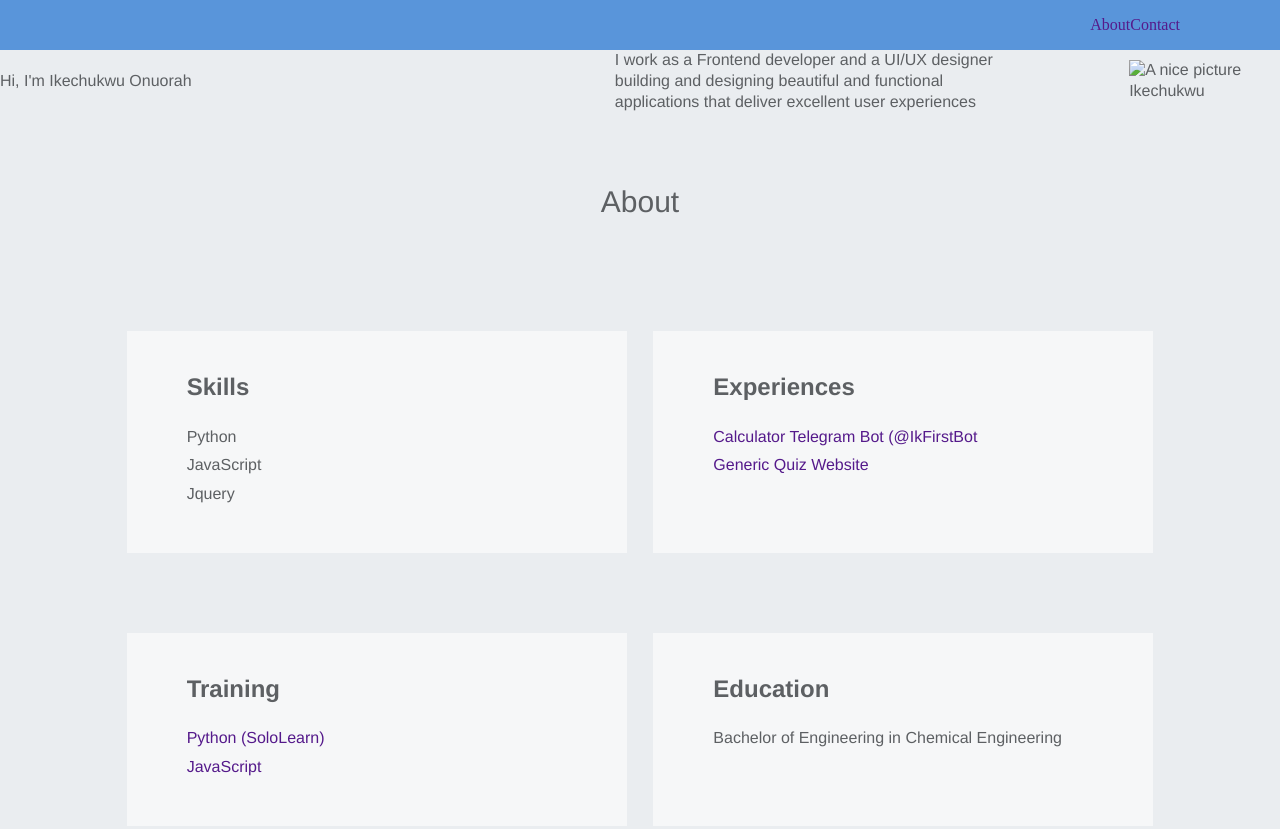
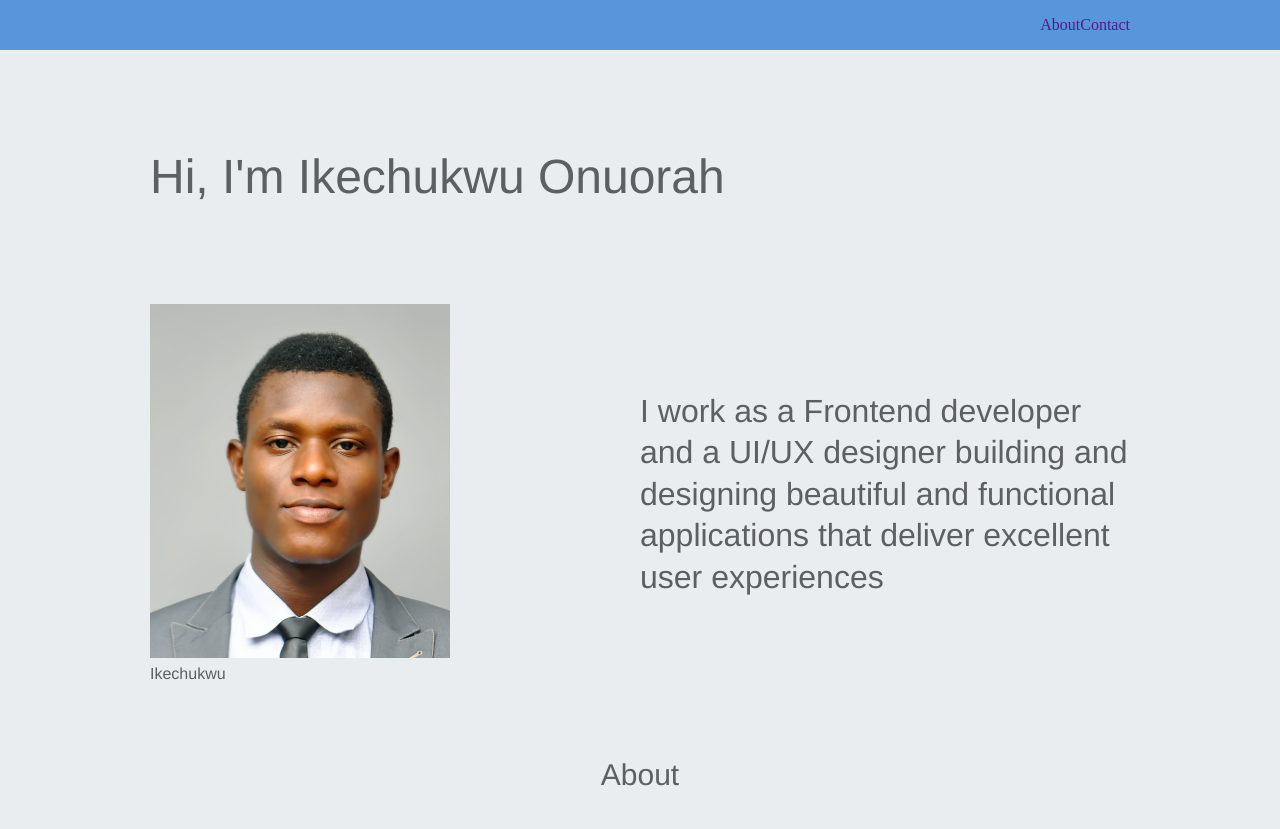
Before and after one commit to Lenever/portfoliowebsite, a website: page public/index.html in a window 1280 px wide. Shown: the top 829 px of the page. Drawn offline with nearby package versions, Linux system fonts and the light colour scheme.

Commit message:
personal summary section in progress

```diff
--- a/public/css/style.css
+++ b/public/css/style.css
@@ -30,6 +30,15 @@ ul {
 .about div,
 .introduction div {
   width: 80%;
+}
+
+.introduction > div {
+  font-size: 2em;
+}
+
+.introduction > div:first-child {
+  font-size: 3em;
+  margin: 2em auto;
 }
 
 .about section {
@@ -152,14 +161,23 @@ ul {
 
 /* Tablet Styles */
 @media only screen and (min-width: 401px) and (max-width: 960px) {
+  .introduction {
+    display: flex;
+    flex-direction: row;
+    flex-wrap: wrap;
+  }
+
+  .introduction > div {
+    width: 100%;
+  }
 }
 
 /* Desktop Styles */
 @media only screen and (min-width: 961px) {
   nav,
-  .personalsummary,
+  .introduction,
   .about {
-    padding: 0 100px;
+    padding: 0 150px;
   }
 
   ul {
@@ -173,10 +191,18 @@ ul {
   .introduction {
     display: flex;
     flex-direction: row;
+    flex-wrap: wrap;
   }
 
-  .myphoto {
-    width: 300px;
+  .introduction > div,
+  .introduction > figure {
+    display: inline-block;
+    flex: 1;
+  }
+
+  .introduction > div:first-child {
+    /*width: 100%;*/
+    flex-basis: 100%;
   }
 
   .about h1,
@@ -188,8 +214,7 @@ ul {
     display: flex;
     flex-direction: row;
     flex-wrap: wrap;
-    justify-content: space-evenly;
-    margin: 0 auto;
+    justify-content: space-between;
   }
 
   .about section {
--- a/public/index.html
+++ b/public/index.html
@@ -22,16 +22,21 @@
       <article class="introduction">
         <div>Hi, I'm Ikechukwu Onuorah</div>
 
+        <figure>
+          <img
+            class="myphoto"
+            src="ikphoto.JPG"
+            alt="A nice picture"
+            style="max-width: 300px"
+          />
+          <figcaption>Ikechukwu</figcaption>
+        </figure>
+
         <div class="personalsummary">
           I work as a Frontend developer and a UI/UX designer building and
           designing beautiful and functional applications that deliver excellent
           user experiences
         </div>
-
-        <figure class="myphoto">
-          <img src="" alt="A nice picture" />
-          <figcaption>Ikechukwu</figcaption>
-        </figure>
       </article>
 
       <article class="about">
```
